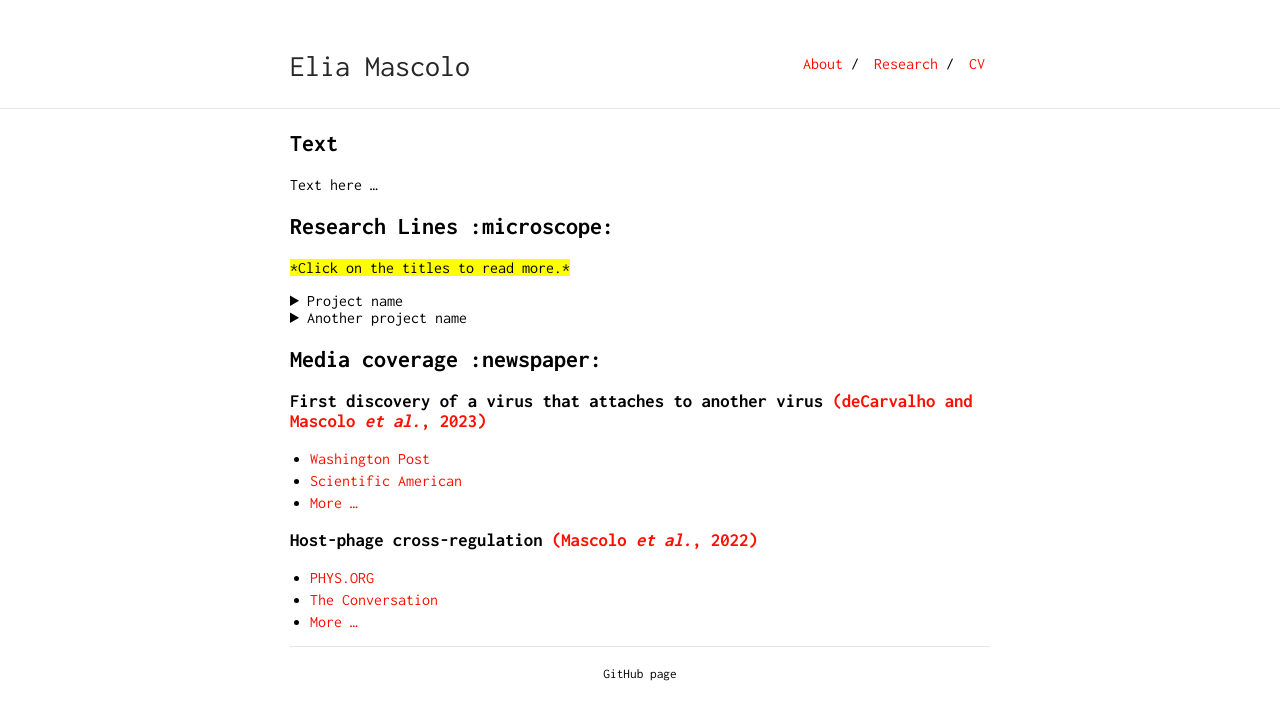
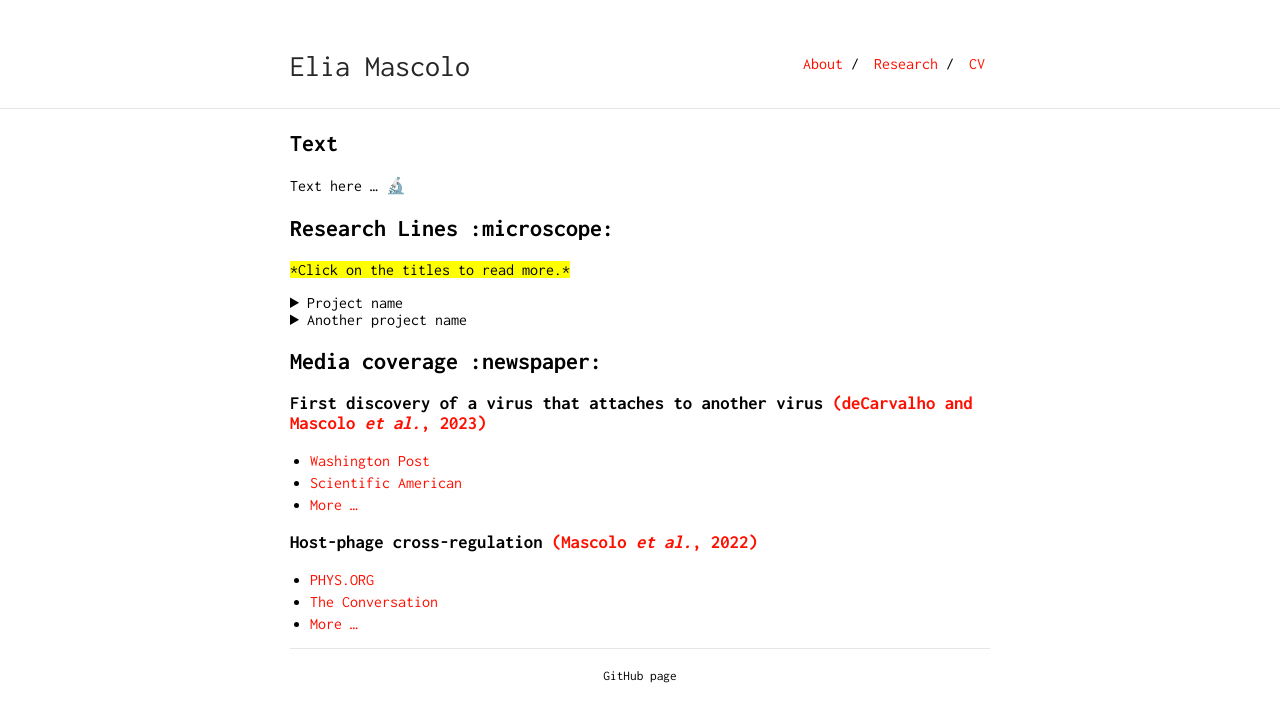
Before and after one commit to eliamascolo/eliamascolo.github.io, a Jekyll site: the page built from research.md, in a window 1280 px wide. Shown: the top 722 px of the page. Built offline with Jekyll 4.4.1, drawn with Linux system fonts in a browser that asks for light colours; our own code applies the rules of GitHub Pages for plain Markdown files.

```diff
--- a/research.md
+++ b/research.md
@@ -4,7 +4,7 @@ layout: default
 
 ## Text
 
-Text here ...
+Text here ... 🔬
 
 
 ## Research Lines :microscope:
@@ -13,7 +13,9 @@ Text here ...
 <details>
 <summary>Project name</summary>
 
+
 Text here ...
+
 </details>
 
 <details>
```
